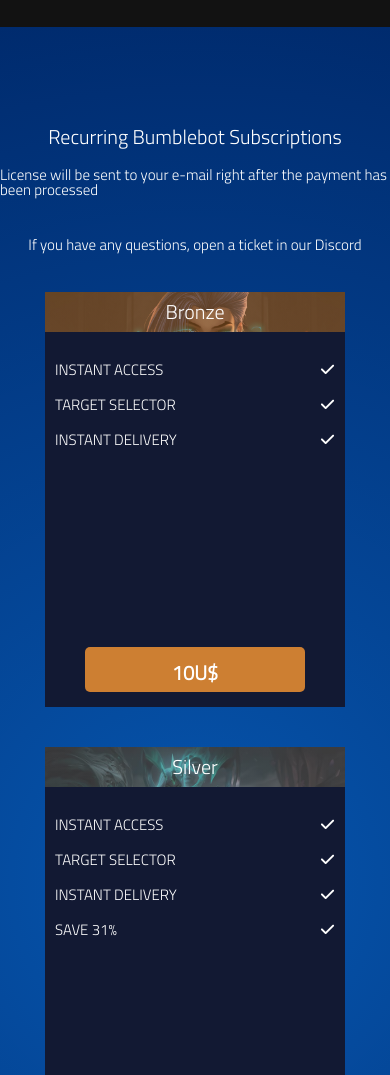
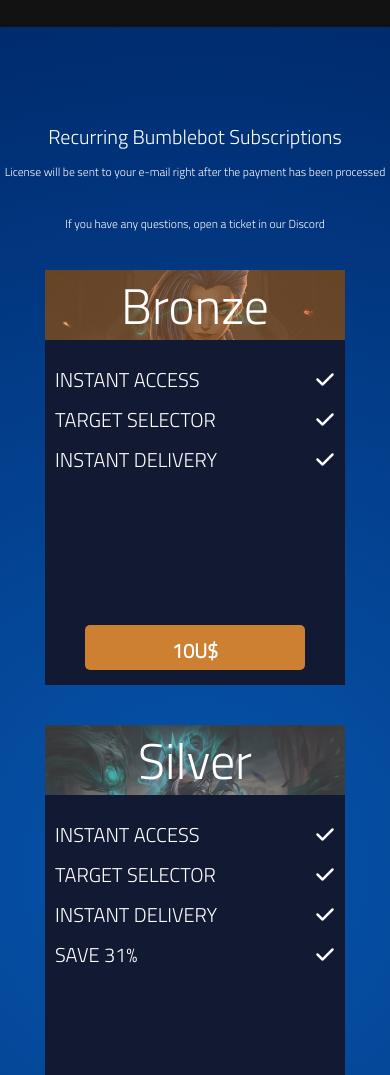
Before and after one commit to A-uvic/bumblebot-website, a website: page home.html in a window 390 px wide. Shown: the part 1540-2615 px from the top of the page. Drawn offline with Linux system fonts and the light colour scheme.

Commit message:
responsive adjusted

```diff
--- a/sass/base/_responsive.scss
+++ b/sass/base/_responsive.scss
@@ -21,3 +21,13 @@ body {
         }
     }
 }
+
+@media (max-width: 498px){
+    .prices{
+        .prices-info{
+            p{
+            font-size: 3vw;
+            }
+        }
+    }
+}
--- a/sass/components/_card.scss
+++ b/sass/components/_card.scss
@@ -25,6 +25,7 @@
         justify-content: center;
         width: 100%;
         h1 {
+            font-size: 5rem;
             padding: 1rem 0;
         }
         .effect {
@@ -41,6 +42,7 @@
         height: 100%;
         padding-top: 2rem;
         li {
+            font-size: 2rem;
             padding: 1rem;
             display: flex;
             justify-content: space-between;
--- a/sass/layout/_prices.scss
+++ b/sass/layout/_prices.scss
@@ -28,7 +28,7 @@
             flex-direction: column;
             justify-content: center;
             align-items: center;
-            width: 100%;
+            max-width: 100%;
             p{
                 padding: 2rem 0;
             }
```
Also changed, not shown: style/style.css.
